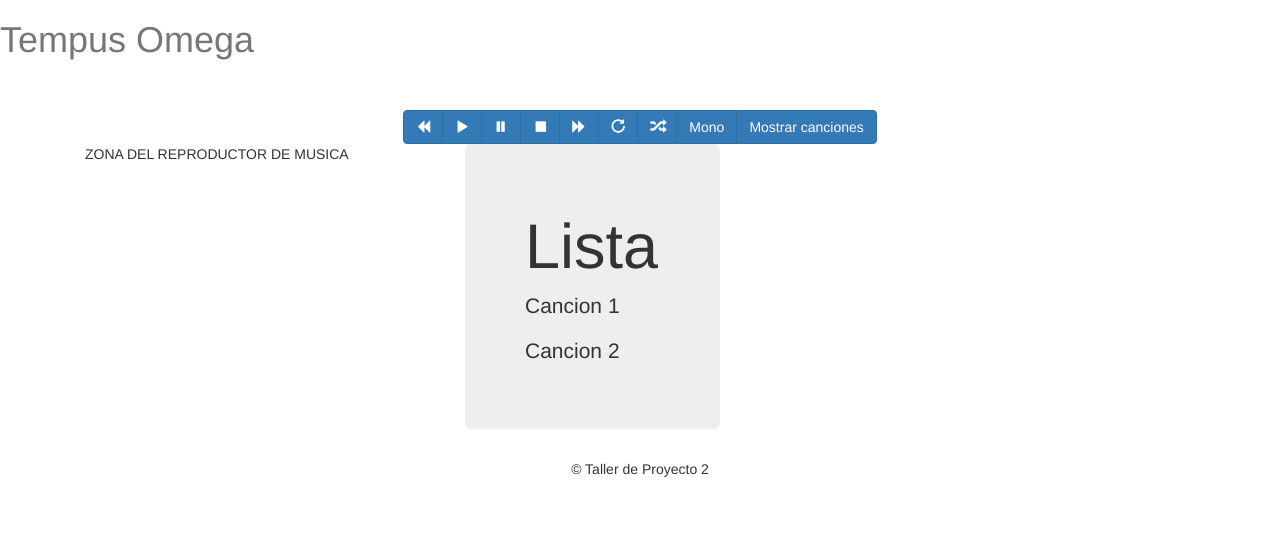
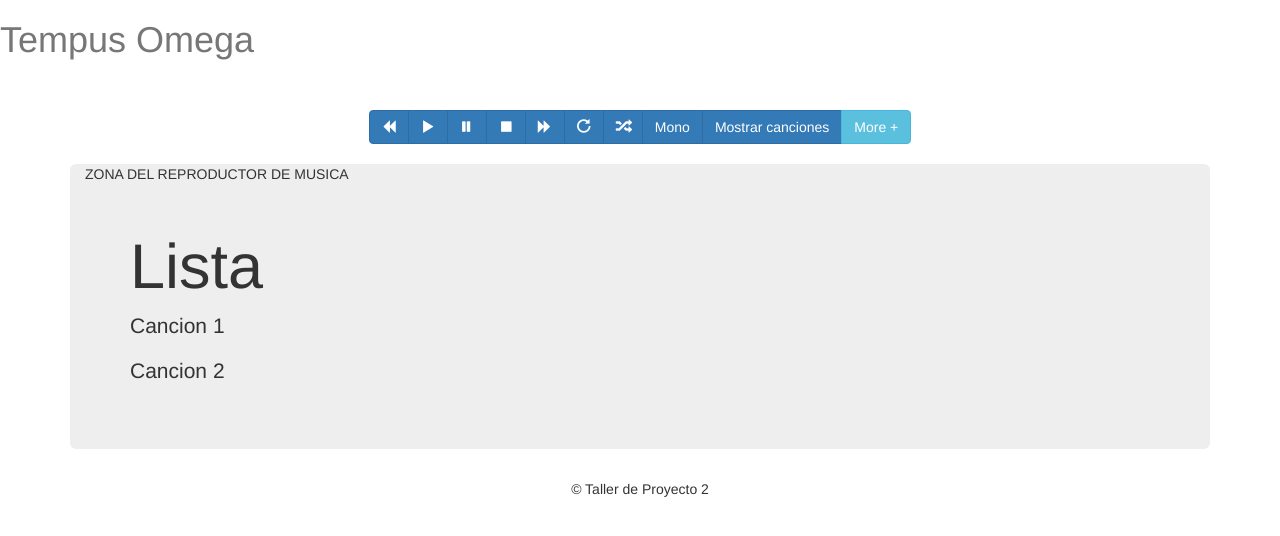
Before and after one commit to Nebulosa-R/tempus_omega, a Flask app: page /reproductor in a window 1280 px wide. Shown: the top 536 px of the page. Run offline with Flask 2, Linux system fonts and the light colour scheme; some libraries are stand-ins or nearby versions.

Commit message:
nuevo boton de prueba agregado

```diff
--- a/www/templates/reproductor.html
+++ b/www/templates/reproductor.html
@@ -33,18 +33,24 @@
                         <button type="button" class="btn btn-primary" onclick="random()"><span class="glyphicon glyphicon-random"></span></button>
                         <button type="button" class="btn btn-primary" id="mybtn" onclick="functionMonoStereo()">Mono</button>
                         <button id="" class="btn btn-primary">Mostrar canciones</button>
+
+                        <!--codigo de prueba-->
+                        <a href="#demo" class="btn btn-info" data-toggle="collapse">More +</a>
                     </div>
                 </div>
     </div>
+    <br>
     <div class="container">
         <div class="col-md-4">ZONA DEL REPRODUCTOR DE MUSICA</div>
-        <div class="col-md-3">
             <div id="prueba" class="jumbotron" >
                 <h1>Lista</h1>
                 <p>Cancion 1</p>
                 <p>Cancion 2</p>
             </div>
-        </div>
+            <!--codigo de prueba-->
+            <div id="demo" class="collapse">
+            Proyecto 13: Radio con Rpi - Año 2019 - Facultad de Informatica e Ingenieria UNLP
+            </div>
     </div>
 
     <!-- Optional JavaScript -->
```
